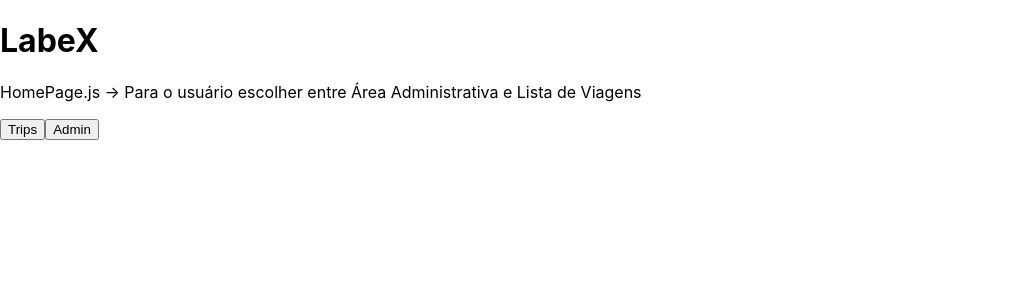
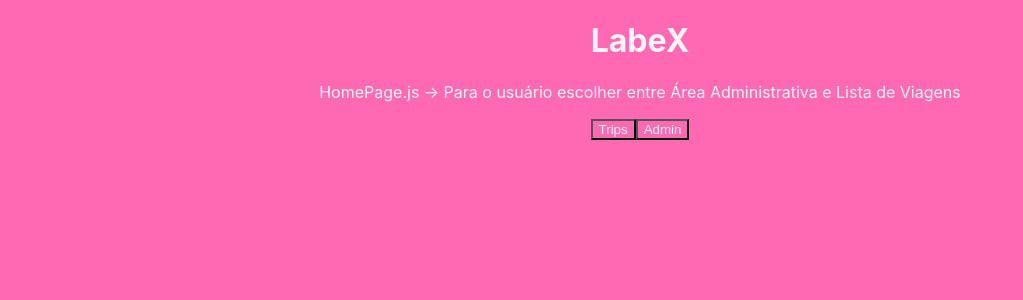
Before and after one commit to future4code/lamarr-Guilherme-Falcao, a React (Create React App) app in the folder modulo4/projeto-labex/projeto-labex/: page / in a window 1280 px wide. Shown: the top 300 px of the page, without its empty margins (0-1023 px from the left). Built offline with nearby package versions, Linux system fonts and the light colour scheme.

Commit message:
alteracao projeto II

```diff
--- a/modulo4/projeto-labex/projeto-labex/src/App.css
+++ b/modulo4/projeto-labex/projeto-labex/src/App.css
@@ -0,0 +1,5 @@
+*{
+    text-align: center;
+    background-color: hotpink;
+    color: whitesmoke;
+}
--- a/modulo4/projeto-labex/projeto-labex/src/App.js
+++ b/modulo4/projeto-labex/projeto-labex/src/App.js
@@ -1,4 +1,5 @@
 import Rotas from "./rotas/Rotas";
+import './App.css';
 
 function App() {
   return (
```
